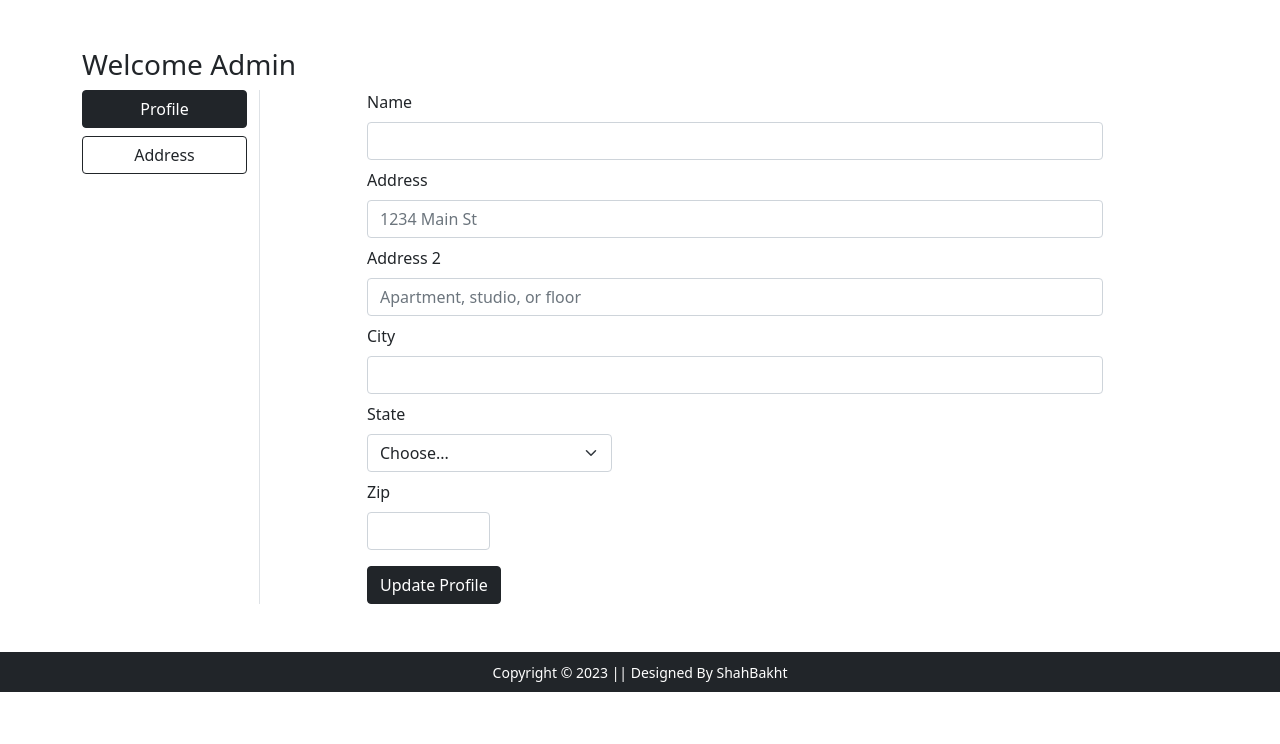
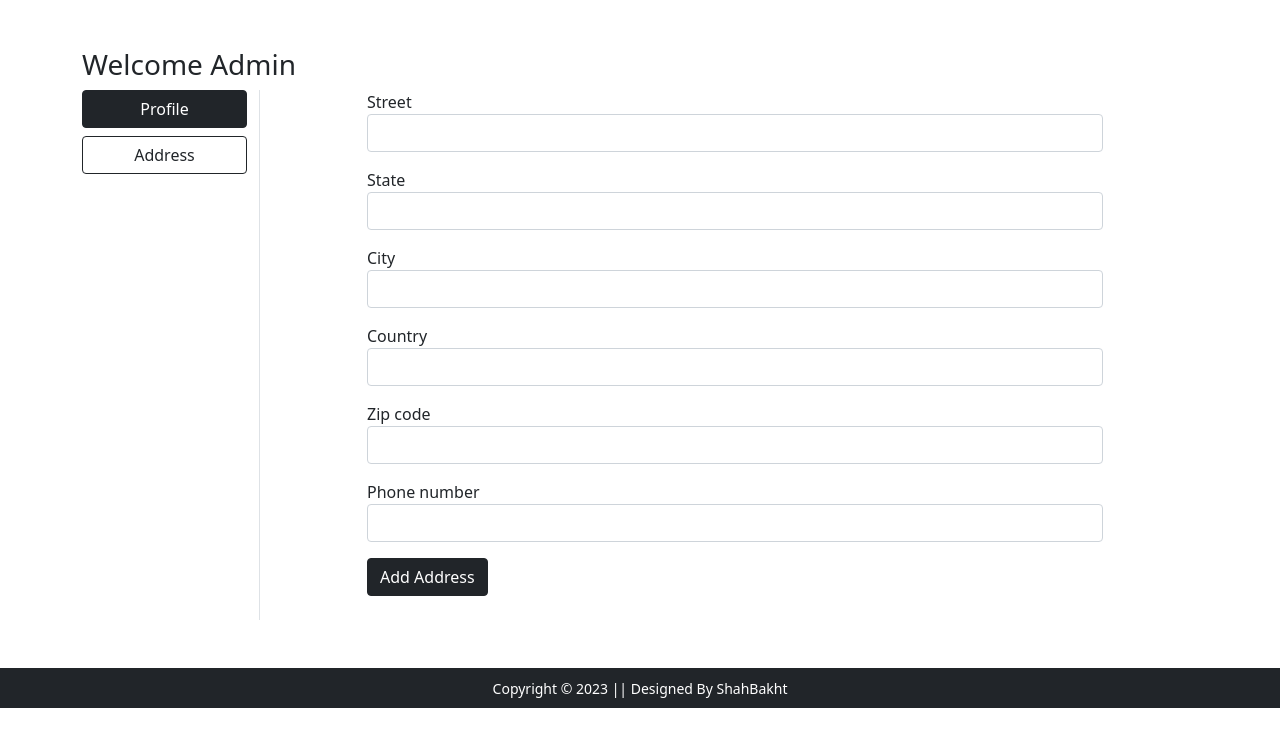
Before and after one commit to shahbakhat/shopify, a Django app: page /profile in a window 1280 px wide. Shown: the part 56-800 px from the top of the page. Run offline with Django 4.2, Linux system fonts and the light colour scheme; a user stored in the database is signed in; some libraries are stand-ins or nearby versions.

Commit message:
Add Address model, form, view and migration

```diff
--- a/main/forms.py
+++ b/main/forms.py
@@ -57,3 +57,29 @@ class CustomerPasswordChangeForm(PasswordChangeForm):
       label='New Password Confirmation',
       widget=forms.PasswordInput(attrs={'class': 'form-control'})
     )
+
+class AddressForm(forms.Form):
+  street = forms.CharField(
+    max_length=255,
+    widget=forms.TextInput(attrs={'class': 'form-control'})
+  )
+  state = forms.CharField(
+    max_length=100,
+    widget=forms.TextInput(attrs={'class': 'form-control'})
+  )
+  city = forms.CharField(
+    max_length=100,
+    widget=forms.TextInput(attrs={'class': 'form-control'})
+  )
+  country = forms.CharField(
+    max_length=100,
+    widget=forms.TextInput(attrs={'class': 'form-control'})
+  )
+  zip_code = forms.CharField(
+    max_length=100,
+    widget=forms.TextInput(attrs={'class': 'form-control'})
+  )
+  phone_number = forms.CharField(
+    max_length=20,
+    widget=forms.TextInput(attrs={'class': 'form-control'})
+  )
--- a/main/templates/main/profile.html
+++ b/main/templates/main/profile.html
@@ -12,38 +12,24 @@
    </ul>
   </div>
   <div class="col-sm-8 offset-sm-1">
-   <form action="" method="post">
+   <form action="{% url 'profile' %}" method="post" novalidate>
     {% csrf_token %}
-    <div class="col-12 mb-2">
-      <label for="inputName" class="form-label">Name</label>
-      <input type="text" class="form-control" id="inputEmail">
+    {% for fm in form %}
+      <div class="mb-3 form-group">
+        {{fm.label_tag}}
+        {{ fm }}
+        <small class="text-danger">{{ fm.errors|striptags }}</small>
+      </div>
+    {% endfor %}
+    <div class="text-start">
+      <input type="submit" class="btn btn-dark" value="Add Address">
     </div>
-    <div class="col-12 mb-2">
-      <label for="inputAddress" class="form-label">Address</label>
-      <input type="text" class="form-control" id="inputAddress" placeholder="1234 Main St">
-    </div>
-    <div class="col-12 mb-2">
-      <label for="inputAddress2" class="form-label">Address 2</label>
-      <input type="text" class="form-control" id="inputAddress2" placeholder="Apartment, studio, or floor">
-    </div>
-    <div class="col-12 mb-2">
-      <label for="inputCity" class="form-label">City</label>
-      <input type="text" class="form-control" id="inputCity">
-    </div>
-    <div class="col-md-4 mb-2">
-      <label for="inputState" class="form-label">State</label>
-      <select id="inputState" class="form-select">
-        <option selected>Choose...</option>
-        <option>...</option>
-      </select>
-    </div>
-    <div class="col-md-2 mb-2">
-      <label for="inputZip" class="form-label">Zip</label>
-      <input type="text" class="form-control" id="inputZip">
-    </div>
-    <div class="col-12 mt-3">
-      <button type="submit" class="btn btn-dark">Update Profile</button>
-    </div>
+    <br>
+    {% if form.non_field_errors %}
+      {% for error in form.non_field_errors %}
+        <p class="alert alert-danger my-3">{{error}}</p>
+      {% endfor %}
+    {% endif %}
    </form>
   </div>
  </div>
--- a/main/views.py
+++ b/main/views.py
@@ -11,11 +11,15 @@ from django.contrib.auth import (
 from django.contrib.auth.decorators import login_required
 
 # Local Imports
-from .models import Product
+from .models import (
+  Product,
+  Address
+)
 from .forms import (
   CustomerRegistrationForm,
   CustomerLoginForm,
-  CustomerPasswordChangeForm
+  CustomerPasswordChangeForm,
+  AddressForm
 )
 
 def index(request):
@@ -46,8 +50,26 @@ def buy_now(request):
 
 @login_required(login_url='login')
 def profile(request):
+  if request.method == 'POST':
+    form = AddressForm(request.POST)
+    if form.is_valid():
+      new_address = Address(
+        street=form.cleaned_data['street'],
+        state=form.cleaned_data['state'],
+        city=form.cleaned_data['city'],
+        country=form.cleaned_data['country'],
+        zip_code=form.cleaned_data['zip_code'],
+        phone_number=form.cleaned_data['phone_number'],
+        user=request.user
+      )
+      new_address.save()
+      messages.success(request, 'Your adress is successfully added!')
+      return redirect(reverse('address'))
+  else:
+    form = AddressForm(label_suffix='')
+  context = {'form': form}
   template_name = 'main/profile.html'
-  return render(request, template_name)
+  return render(request, template_name, context)
 
 @login_required(login_url='login')
 def address(request):
```
Also changed, not shown: main/admin.py (+8 -1 lines), main/models.py (+11 -0 lines), db.sqlite3, main/migrations/0002_address.py (added), main/migrations/0003_alter_address_user.py (added).
